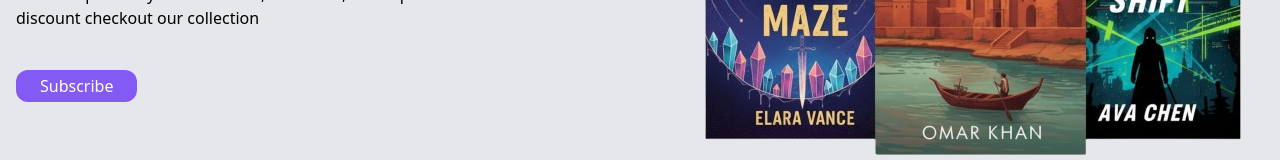
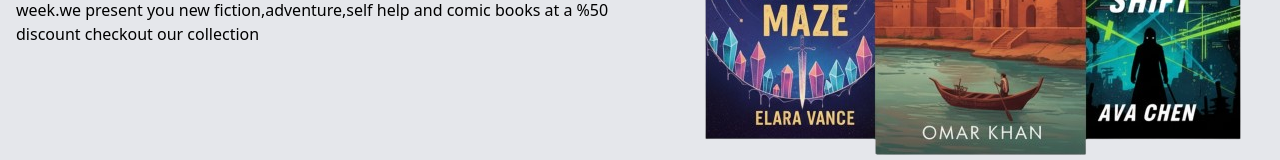
Before and after one commit to rinshad21/B-library-frontend, a React (Vite) app: page / in a window 1280 px wide. Shown: the part 374-534 px from the top of the page. Built offline with nearby package versions, Linux system fonts and the light colour scheme; no server answers.

Commit message:
fix in ui

```diff
--- a/src/context/AuthContext.jsx
+++ b/src/context/AuthContext.jsx
@@ -61,7 +61,7 @@ export const AuthProvider = ({ children }) => {
   const logout = async () => {
     try {
       await signOut(auth);
-      // Optional: Clear any additional cached data
+      // Clear any additional cached data
       setCurrentUser(null);
     } catch (error) {
       console.error("Logout error:", error);
--- a/src/pages/home/Banner.jsx
+++ b/src/pages/home/Banner.jsx
@@ -13,7 +13,7 @@ function Banner() {
             <h1 className='md:text-5xl text-2xl font-medium mb-7'>New Releases This Week</h1>
             <p className='mb-10'>unleash your reading list with some of the latest and greatest collection this week.we present you new fiction,adventure,self help and comic books at a %50 discount checkout our collection</p>
 
-            <button className=' bg-book-violet-600 text-book-white rounded-xl p-1 sm:px-6 px-2  flex items-center'>Subscribe</button>
+
         </div>
 </div>
   )
--- a/src/redux/features/books/bookApi.js
+++ b/src/redux/features/books/bookApi.js
@@ -12,6 +12,7 @@ const baseQuery = fetchBaseQuery({
     return Headers;
   },
 });
+
 const booksApi = createApi({
   reducerPath: "bookApi",
   baseQuery,
```
